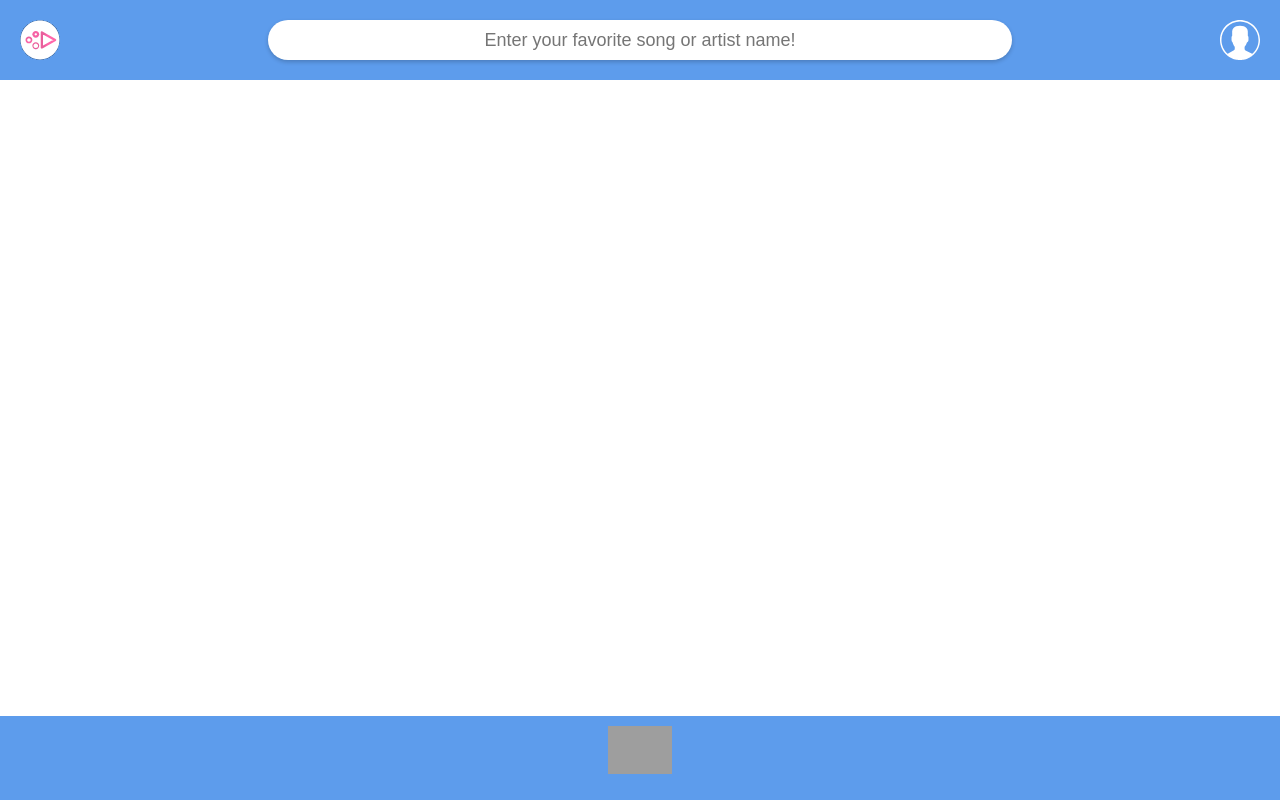
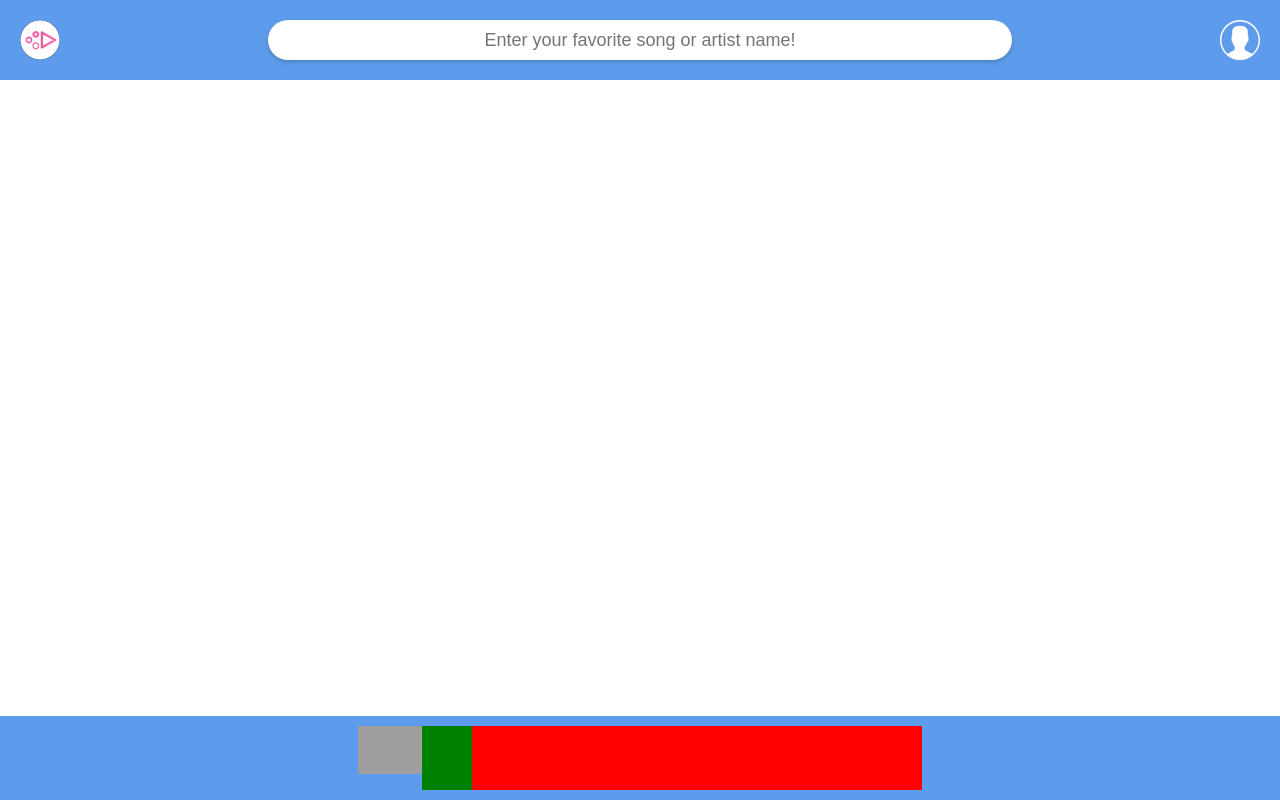
Before and after one commit to ovidijusr/Osuplay, a React (Create React App) app: page / in a window 1280 px wide. Built offline with nearby package versions, Linux system fonts and the light colour scheme; grey boxes are pictures that could not be loaded.

Commit message:
v2 - add total time

```diff
--- a/src/actions/player.js
+++ b/src/actions/player.js
@@ -3,3 +3,4 @@ import { createAction } from 'redux-actions';
 export const setSong = createAction('SET_SONG');
 export const setCurrentTime = createAction('SET_CURRENT_TIME');
 export const togglePause = createAction('TOGGLE_PAUSE');
+export const setTotalTime = createAction('SET_TOTAL_TIME');
--- a/src/components/Player.js
+++ b/src/components/Player.js
@@ -10,7 +10,6 @@ class Player extends Component {
       if (this.props.currentTime !== currentAudioTime) {
         this.props.actions.setCurrentTime(currentAudioTime);
       }
-
     }, 1000)
 
     audio.addEventListener('error', (e) => {
@@ -28,9 +27,9 @@ class Player extends Component {
     });
 
     // When audio play starts
-    audio.addEventListener('play', (e) => {
-      this.setListenTrack();
-      this.props.onPlay(e);
+    audio.addEventListener('loadeddata', (e) => {
+      const playTime = Math.floor(e.target.duration);
+      this.props.actions.setTotalTime(playTime);
     });
 
     // When unloading the audio player (switching to another src)
--- /dev/null
+++ b/src/components/PlayerSeeker.css
@@ -0,0 +1,7 @@
+.player-seeker {
+  background: red;
+  width: 500px; }
+  .player-seeker__progress {
+    background: green;
+    width: 10%;
+    height: 100%; }
--- /dev/null
+++ b/src/components/PlayerSeeker.js
@@ -0,0 +1,21 @@
+import React from 'react';
+import propTypes from 'prop-types';
+import './PlayerSeeker.css';
+
+const PlayerSeeker = (props) => (
+  <div className="player-seeker">
+    <div
+      className="player-seeker__progress"
+      style={{
+        width: `${props.currentTime / props.totalTime * 100}%`,
+      }}
+    />
+  </div>
+)
+
+PlayerSeeker.propTypes = {
+  currentTime: propTypes.number,
+  totalTime: propTypes.number,
+}
+
+export default PlayerSeeker;
--- /dev/null
+++ b/src/components/PlayerSeeker.scss
@@ -0,0 +1,10 @@
+.player-seeker {
+  background: red;
+  width: 500px;
+
+  &__progress {
+    background: green;
+    width: 10%;
+    height: 100%;
+  }
+}
--- a/src/containers/App.js
+++ b/src/containers/App.js
@@ -4,7 +4,6 @@ import Header from './Header';
 import Content from './Content';
 import Footer from './Footer';
 
-// let store = createStore(osuplay);
 class App extends Component {
   render() {
     return (
@@ -15,9 +14,6 @@ class App extends Component {
         </Fragment>
     );
   }
-
 }
 
-
-
 export default App;
--- a/src/containers/Footer.js
+++ b/src/containers/Footer.js
@@ -2,6 +2,7 @@ import React, { Component } from 'react'
 import { connect } from 'react-redux';
 import './Footer.css'
 import Player from '../components/Player';
+import PlayerSeeker from '../components/PlayerSeeker';
 import PlayerButton from '../components/PlayerButton';
 import * as actions from '../actions/player';
 import playButton from '../images/icons/music-play.svg';
@@ -21,6 +22,10 @@ class Footer extends Component {
             }
             src=""
           />
+          <PlayerSeeker
+            currentTime={player.currentTime}
+            totalTime={player.totalTime}
+          />
           <Player
             {...({...player, actions: {...actions}} )}
           />
@@ -36,6 +41,7 @@ const mapDispatchToProps = (dispatch) => (
   {
     actions: {
       setSong: (id) => dispatch(actions.setSong(id)),
+      setTotalTime: (time) => dispatch(actions.setTotalTime(time)),
       setCurrentTime: (time) => dispatch(actions.setCurrentTime(time)),
       togglePause: (pause) => dispatch(actions.togglePause()),
     }
--- a/src/reducers/player.js
+++ b/src/reducers/player.js
@@ -7,6 +7,11 @@ const player = (state = initialState, action) => {
       return {
         ...state,
         pause: !state.pause,
+      }
+    case 'SET_TOTAL_TIME':
+      return {
+        ...state,
+        totalTime: action.payload,
       }
     case 'SET_SONG':
       return {
```
